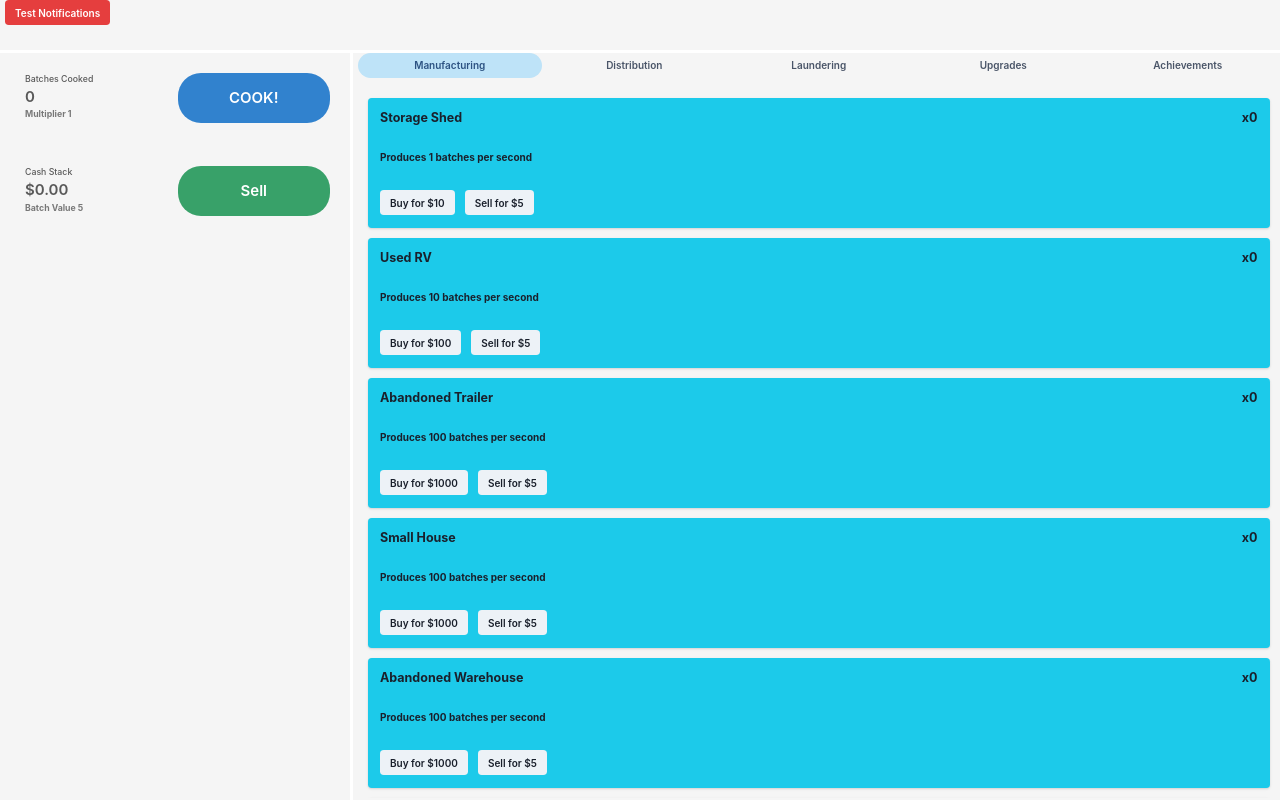
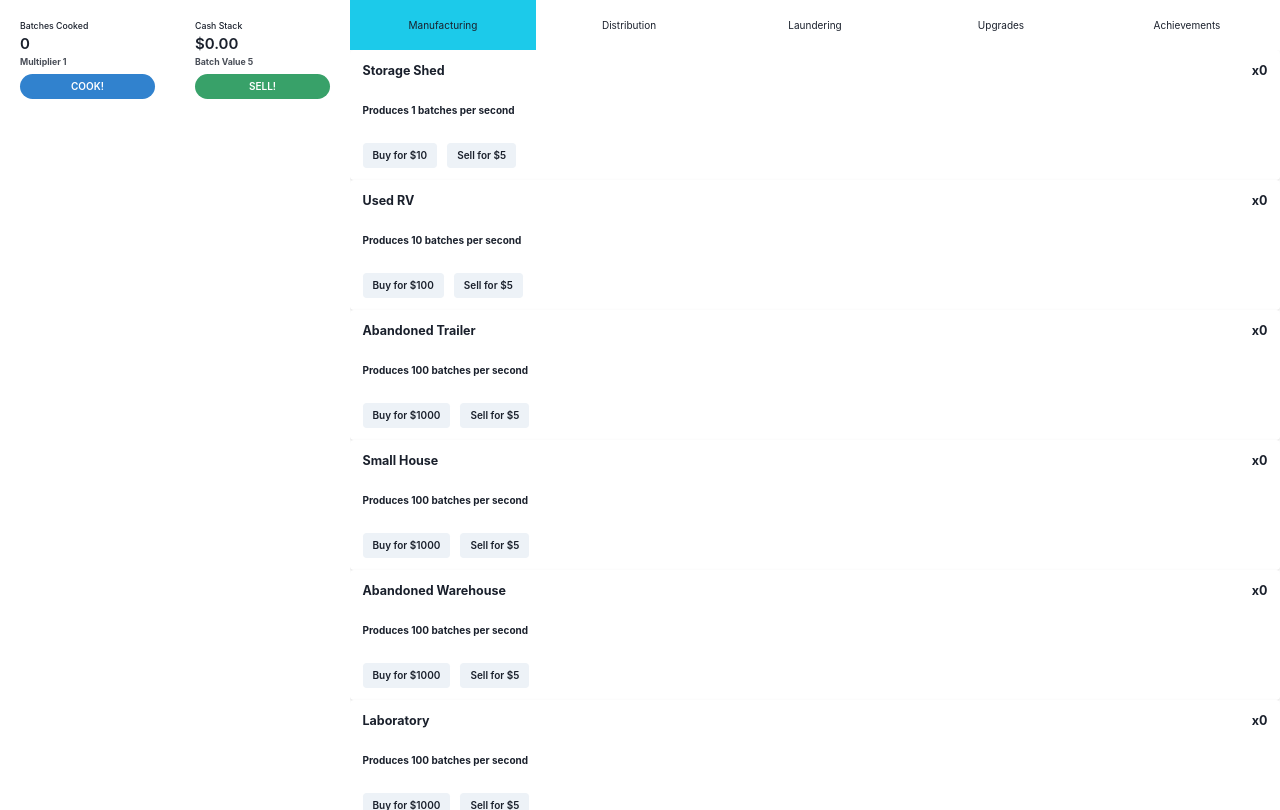
Before and after one commit to heyitsmeharv/clicking-bad, a React (Create React App) app: page / in a window 1280 px wide. Built offline with nearby package versions, Linux system fonts and the light colour scheme.

Commit message:
click animation

```diff
--- a/src/App.js
+++ b/src/App.js
@@ -39,8 +39,11 @@ import {
 import meth from "./resources/images/crystal-meth.png"
 import cash from "./resources/images/cash.png";
 
+// animations
+import "./resources/styles/animations.css";
+
 // icons
-import { CloseIcon, AddIcon, WarningIcon } from '@chakra-ui/icons'
+import { CloseIcon, AddIcon, WarningIcon } from '@chakra-ui/icons';
 
 function App() {
   // error, success, warning, and info
@@ -50,6 +53,10 @@ function App() {
   const [clickValue, setClickValue] = useState(1);
   const [batchValue, setBatchValue] = useState(5);
   const [multiplier, setMultiplier] = useState(1); // for upgrades
+
+  const [isClicking, setIsClicking] = useState(null);
+  const [mouseX, setMouseX] = useState(0);
+  const [mouseY, setMouseY] = useState(0);
 
   const [manufacturingItems, setManufacturingItems] = useState([
     { name: "Storage Shed", cost: 10, sell: 5, cps: 1, count: 0 },
@@ -131,39 +138,27 @@ function App() {
   }, [batches]);
 
   // increase the batch count based on click value
-  // call batch image function
-  const handleCookBatch = () => {
+  // set is clicking to true to show image
+  const handleCookBatch = (e) => {
+    setMouseX(e.clientX);
+    setMouseY(e.clientY);
     setBatches(batches + clickValue);
-    showBatchImage();
+    setIsClicking('meth');
+    setTimeout(() => setIsClicking(null), 500);
   };
 
   // if we have batches,
   // sell batch for balance based on batch value
-  // call cash image function
-  const handleSellBatch = () => {
+  // set is clicking to true to show image
+  const handleSellBatch = (e) => {
     if (batches > 0) {
+      setMouseX(e.clientX);
+      setMouseY(e.clientY);
       setBatches(batches - clickValue);
       setBalance(balance + batchValue);
-      showCashImage();
+      setIsClicking('cash');
+      setTimeout(() => setIsClicking(null), 500);
     }
-  };
-
-  // function to modify the image style to show when clicked
-  const showBatchImage = () => {
-    const meth = document.getElementById('meth');
-    meth.style.display = 'block';
-    setTimeout(function () {
-      meth.style.display = 'none';
-    }, 100);
-  };
-
-  // function to modify the image style to show when clicked
-  const showCashImage = () => {
-    const cash = document.getElementById('cash');
-    cash.style.display = 'block';
-    setTimeout(function () {
-      cash.style.display = 'none';
-    }, 100);
   };
 
   // purchase item
@@ -190,74 +185,105 @@ function App() {
     }
   };
 
-
   return (
     <Grid
       templateAreas={
-        `"header header"
+        `"sidebar header"
           "sidebar main"
           "sidebar main"`
       }
       gridTemplateRows={'5rem 1fr 30px'}
       gridTemplateColumns={'350px 1fr'}
       h='100vh'
-      gap='1'
-      color='blackAlpha.700'
       fontWeight='bold'
     >
-      <GridItem pl='2' bg='#F5F5F5' area={'header'}>
-        <Button colorScheme='red' onClick={() => setNotifications(add(notifications, 'Test notification', 'hello, i am a notification', 'success'))}>
-          Test Notifications
-        </Button>
-      </GridItem>
-      <GridItem pl='2' bg='#F5F5F5' area={'sidebar'}>
+      <GridItem area={'sidebar'}>
+        <Flex direction="row" justifyContent="space-evenly">
+          <Box p={4} m={4} flex={1}>
             <Flex direction="column">
-          <Box p={4} m={4}>
-            <Flex>
               <Stat>
                 <StatLabel>Batches Cooked</StatLabel>
                 <StatNumber>{batches}</StatNumber>
                 <StatHelpText>Multiplier {clickValue}</StatHelpText>
               </Stat>
-              <img id='meth' src={meth} style={{ width: '50px', height: '50px', display: 'none' }} alt="meth" />
-              <Button borderRadius='23px' w='50%' h='50px' colorScheme='blue' onClick={handleCookBatch}>
-                <Text fontSize='2xl'>
+              {isClicking === 'meth' && (
+                <img
+                  id='meth'
+                  style={{
+                    width: '50px',
+                    height: '50px',
+                    position: 'absolute',
+                    top: mouseY,
+                    left: mouseX,
+                    backgroundSize: 'contain',
+                    backgroundRepeat: 'no-repeat',
+                    animation: 'clickAnimation 0.5s ease-out forwards',
+                    zIndex: 9999
+                  }}
+                  src={meth}
+                  alt="meth"
+                />
+              )}
+              <Button borderRadius='23px' colorScheme='blue' onClick={e => handleCookBatch(e)}>
+                <Text>
                   COOK!
                 </Text>
               </Button>
             </Flex>
           </Box>
-          <Spacer />
-          <Box p={4} m={4}>
-            <Flex>
+          <Box p={4} m={4} flex={1}>
+            <Flex direction="column">
               <Stat>
                 <StatLabel>Cash Stack</StatLabel>
                 <StatNumber>${balance}.00</StatNumber>
                 <StatHelpText>Batch Value {batchValue}</StatHelpText>
               </Stat>
-              <img id='cash' src={cash} style={{ width: '50px', height: '50px', display: 'none' }} alt="cash" />
-              <Button borderRadius='23px' w='50%' h='50px' colorScheme='green' onClick={handleSellBatch}>
-                <Text fontSize='2xl'>
-                  Sell
+              {isClicking === 'cash' && (
+                <img
+                  id='cash'
+                  style={{
+                    width: '50px',
+                    height: '50px',
+                    position: 'absolute',
+                    top: mouseY,
+                    left: mouseX,
+                    backgroundSize: 'contain',
+                    backgroundRepeat: 'no-repeat',
+                    animation: 'clickAnimation 0.5s ease-out forwards',
+                    zIndex: 9999
+                  }}
+                  src={cash}
+                  alt="cash"
+                />
+              )}
+              <Button borderRadius='23px' colorScheme='green' onClick={e => handleSellBatch(e)}>
+                <Text>
+                  SELL!
                 </Text>
               </Button>
             </Flex>
           </Box>
         </Flex>
       </GridItem>
-      <GridItem pl='2' bg='#F5F5F5' area={'main'}>
-        <Tabs isFitted variant='soft-rounded' colorScheme='blue'>
+      {/* <GridItem pl='2' bg='#1CCAEA' area={'header'}>
+        <Button colorScheme='red' onClick={() => setNotifications(add(notifications, 'Test notification', 'hello, i am a notification', 'success'))}>
+          Test Notifications
+        </Button>
+      </GridItem> */}
+      <GridItem area={'header'}>
+        <Tabs isFitted variant='unstyled' colorScheme='blue'>
           <TabList>
-            <Tab>Manufacturing</Tab>
+            <Tab height="50px" _selected={{ background: "#1CCAEA" }}>Manufacturing</Tab>
             <Tab>Distribution</Tab>
             <Tab>Laundering</Tab>
             <Tab>Upgrades</Tab>
             <Tab>Achievements</Tab>
           </TabList>
+          <GridItem area={'main'}>
             <TabPanels>
-            <TabPanel height="90vh" overflowY="auto">
+              <TabPanel padding={0} height="95vh" overflowY="auto">
                 {manufacturingItems.map((item, index) => (
-                <Card key={index} margin="10px 0" background="#1CCAEA">
+                  <Card key={index}>
                     <CardHeader>
                       <Flex>
                         <Heading size='md'>{item.name}</Heading>
@@ -276,7 +302,7 @@ function App() {
               </TabPanel>
               <TabPanel>
                 {distributionItems.map((item, index) => (
-                <Card key={index} margin="10px 0" background="#1CCAEA">
+                  <Card key={index}>
                     <CardHeader>
                       <Flex>
                         <Heading size='md'>{item.name}</Heading>
@@ -295,7 +321,7 @@ function App() {
               </TabPanel>
               <TabPanel>
                 {launderingItems.map((item, index) => (
-                <Card key={index} margin="10px 0" background="#1CCAEA">
+                  <Card key={index}>
                     <CardHeader>
                       <Flex>
                         <Heading size='md'>{item.name}</Heading>
@@ -314,7 +340,7 @@ function App() {
               </TabPanel>
               <TabPanel>
                 {upgradeItems.map((item, index) => (
-                <Card key={index} margin="10px 0" background="#1CCAEA">
+                  <Card key={index} background="#1CCAEA">
                     <CardHeader>
                       <Heading size='md'>{item.name}</Heading>
                     </CardHeader>
@@ -331,6 +357,7 @@ function App() {
                 <p>five!</p>
               </TabPanel>
             </TabPanels>
+          </GridItem>
         </Tabs>
       </GridItem>
       <ul
--- /dev/null
+++ b/src/resources/styles/animations.css
@@ -0,0 +1,14 @@
+@keyframes clickAnimation {
+  0% {
+    transform: translateY(0);
+    opacity: 1;
+  }
+  50% {
+    transform: translateY(10px);
+    opacity: 0.5
+  }
+  100% {
+    transform: translateY(15px);
+    opacity: 0;
+  }
+}
```
Lines whose indentation alone changed are shown as unchanged.
